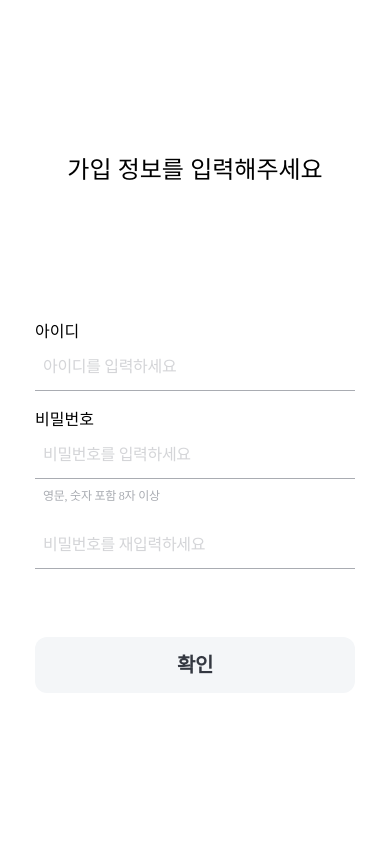
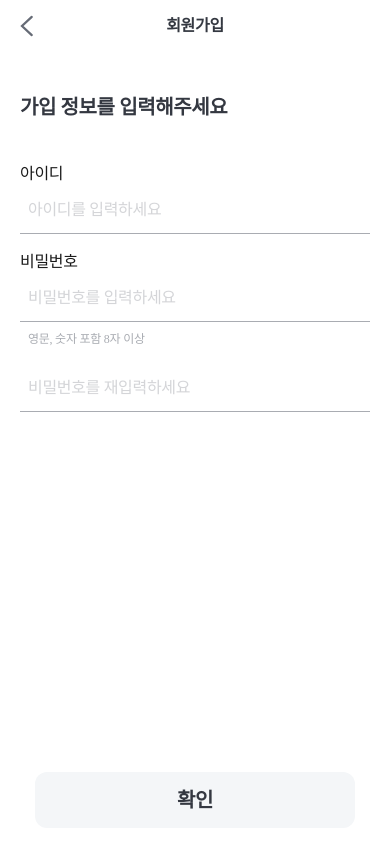
Before and after one commit to Likelion-B2A4/Frontend, a React (Vite) app: page /signup in a window 390 px wide. Built offline with nearby package versions, Linux system fonts and the light colour scheme; a web font is replaced by a local one.

Commit message:
#29 [UI] 모바일 회원가입 페이지 UI 수정

```diff
--- a/src/components/Button.tsx
+++ b/src/components/Button.tsx
@@ -20,8 +20,8 @@ const Button = ({
     ' h-[56px] rounded-[12px] border-0 text-[20px] fontweight-600 cursor-pointer ';
 
   const stylesByVariant = {
-    default: 'bg-[#F4F6F8] text-black',
-    colored: 'bg-[#3D84FF] text-[#FFF]',
+    default: 'bg-[#F4F6F8] ',
+    colored: 'bg-[#3D84FF] ',
   };
 
   const textStyles = {
--- a/src/components/FormInput.tsx
+++ b/src/components/FormInput.tsx
@@ -30,7 +30,7 @@ const FormInput = ({
   const isSuccess = isDirty && !hasError;
   const isPassword = label === 'pw';
   const isConfirmPassword = label === 'repw' && isConfirmed;
-  const isMismatch = (label === 'pw' || label === 'repw') && hasError && isDirty;
+  const isMismatch = (label === 'loginpw' || label === 'repw') && hasError && isDirty;
 
   // 상태별 색상 정의
   const baseBorderColor =
--- a/src/pages/Service.tsx
+++ b/src/pages/Service.tsx
@@ -106,7 +106,7 @@ const Service = () => {
   const [currentPage, setCurrentPage] = useState(0);
   const isFirstVisit = (location.state as { fromSignup?: boolean })?.fromSignup === true;
   const pages = [<FirstPage first={isFirstVisit} />, <SecondPage />, <ThirdPage />, <FourthPage />];
-  const totalPages = pages.length;
+  const totalPages = 3;
 
   const nextPage = () => {
     setCurrentPage((prev) => (prev < totalPages ? prev + 1 : prev));
--- a/src/pages/SignUp.tsx
+++ b/src/pages/SignUp.tsx
@@ -2,9 +2,11 @@ import React from 'react';
 import { useForm, type SubmitHandler } from 'react-hook-form';
 import FormInput from '../components/FormInput';
 import Button from '../components/Button';
-import { isValidPassword } from '../utils/validation';
+import { isValidPassword, isNameValid } from '../utils/validation';
 import { useNavigate } from 'react-router-dom';
 import { useIsMobile } from '../hooks/useIsMobile';
+import { defaultButtonText, Dirty } from '../styles/typography';
+import Topbar from '../layouts/Topbar';
 
 type SignUpFormInputs = {
   id: string;
@@ -22,7 +24,8 @@ const SignUp = () => {
     register,
     handleSubmit,
     watch,
-    formState: { errors, dirtyFields, isValid },
+
+    formState: { errors, dirtyFields, isValid, isDirty },
   } = useForm<SignUpFormInputs>({
     mode: 'onChange',
   });
@@ -69,14 +72,22 @@ const SignUp = () => {
   };
 
   return (
-    <div className="h-screen flex flex-col justify-center items-center gap-y-[132px]">
-      <div className="text-[24px]">가입 정보를 입력해주세요</div>
+    <div className="h-screen flex flex-col px-[20px] ">
+      <div>
+        <Topbar title="회원가입" type="header" />
+      </div>
+      <div className="flex flex-col justify-start">
+        <div style={defaultButtonText} className="text-[24px] justify-items-start my-[40px] ">
+          가입 정보를 입력해주세요
+        </div>
 
-      <form onSubmit={handleSubmit(onSubmit)}>
+        <form onSubmit={handleSubmit(onSubmit)} className="flex-col justify-center items-center">
           {/* 회원가입 폼 */}
-        <div className="flex flex-col gap-y-[8px]">
+          <div className="flex flex-col justify-center gap-y-[8px]">
             <div>
-            <div className="text-[16px]">아이디</div>
+              <div style={Dirty} className="text-[16px]">
+                아이디
+              </div>
               <FormInput
                 label="id"
                 type="text"
@@ -89,7 +100,9 @@ const SignUp = () => {
               />
             </div>
             <div>
-            <div className="text-[16px]">비밀번호</div>
+              <div style={Dirty} className="text-[16px]">
+                비밀번호
+              </div>
               <FormInput
                 label="pw"
                 type="text"
@@ -118,20 +131,33 @@ const SignUp = () => {
 
           {isMobile && (
             <div>
-            <div>이름</div>
-            <FormInput label="" placeholder="이름을 입력하세요" />
+              <div style={Dirty} className="mt-[24px]">
+                이름
+              </div>
+              <FormInput
+                label="name"
+                placeholder="이름을 입력하세요"
+                register={register('name', {
+                  validate: (name) => isNameValid(name),
+                })}
+                isDirty={!!dirtyFields.name}
+              />
             </div>
           )}
 
+          <div className="flex h-[48px] items-center justify-center px-[20px]">
             <Button
               type="submit"
-          className="w-[320px] h-[48px] mt-[60px]"
+              className="fixed bottom-4"
               disabled={!isValid || !isPwConfirmed}
               onClick={handleNextPage}
+              variant={!isValid ? 'default' : 'colored'}
             >
               확인
             </Button>
+          </div>
         </form>
+      </div>
     </div>
   );
 };
--- a/src/utils/validation.ts
+++ b/src/utils/validation.ts
@@ -10,4 +10,9 @@ export const isValidPassword = (password: string): boolean => {
   return hasLetter && hasNumber;
 };
 
-// 로그인 폼 유효성 검사
+// 이름 유효성 검사
+export const isNameValid = (name: string): boolean => {
+  if (name.length >= 2) {
+    return true;
+  } else return false;
+};
```
Lines whose indentation alone changed are shown as unchanged.
